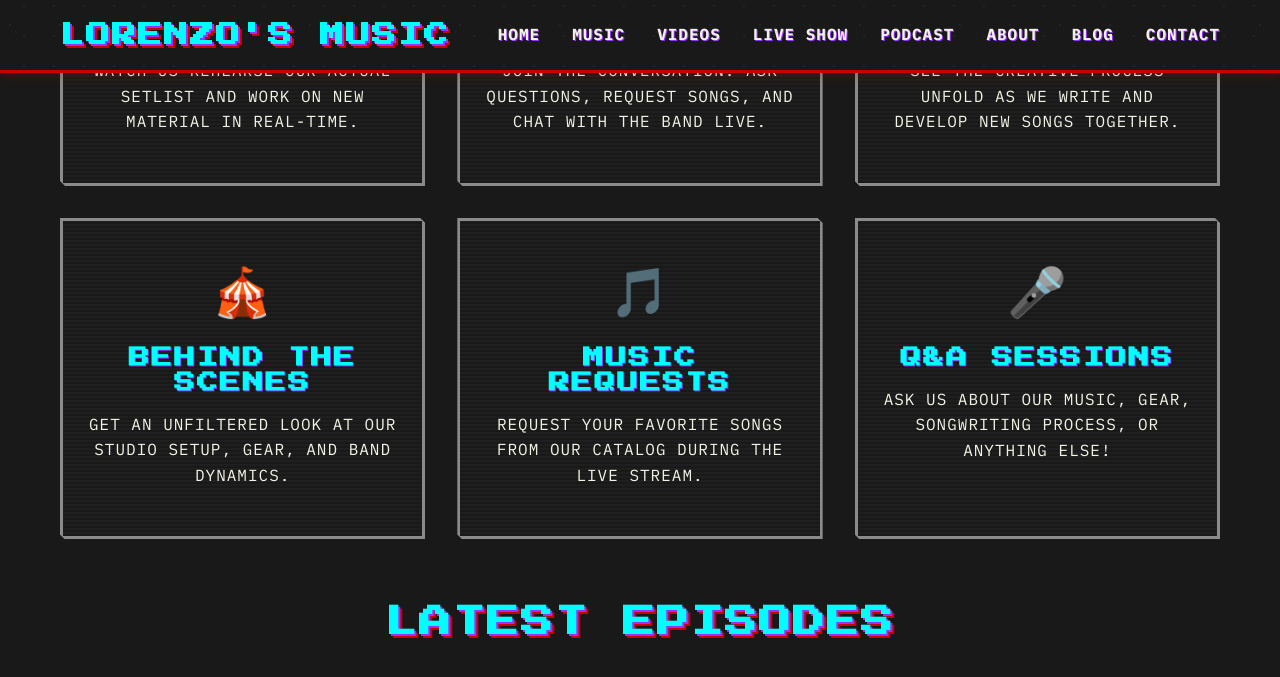
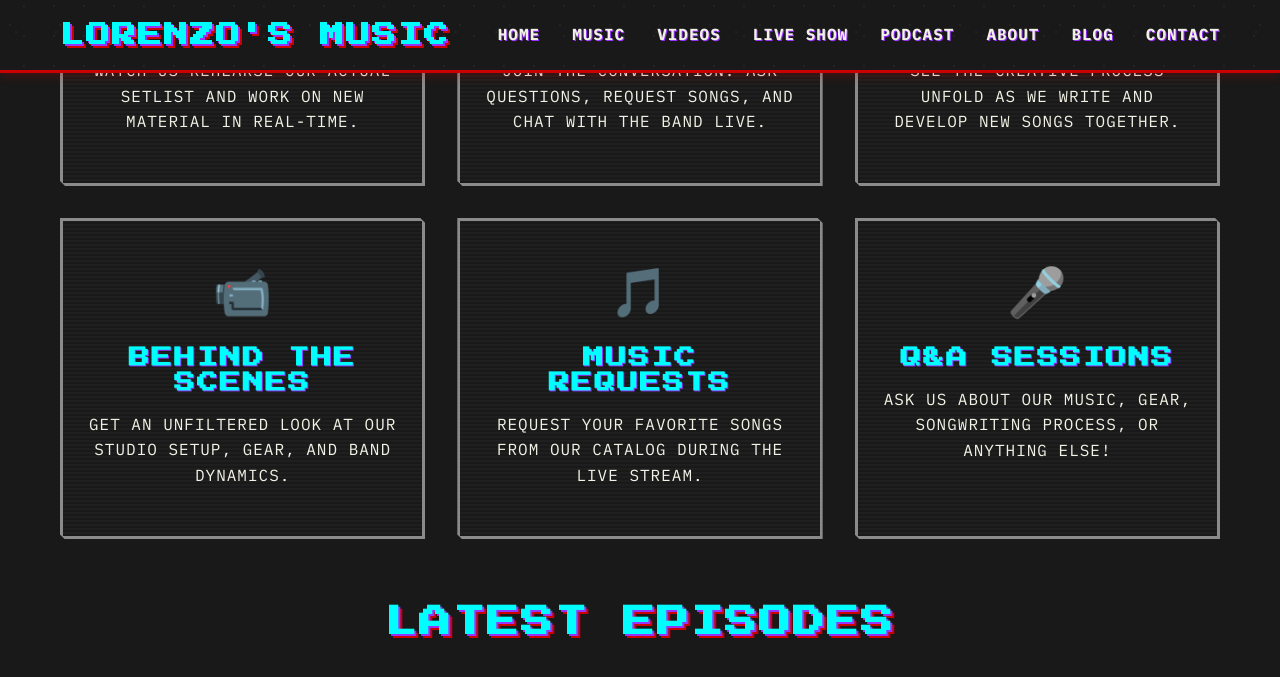
Before and after one commit to tmray/bootleg-videos, a Jekyll site: the page built from live-show.html, in a window 1280 px wide and 900 px high, scrolled down 1823 px, cut to the strip 0-689 px from the top of the window. Shown: the top 677 px of the strip. Built offline with Jekyll 4.4.1, drawn with Linux system fonts in a browser that asks for light colours.

Commit message:
Changed the behind the scenes card icon

```diff
--- a/_data/live_show.yml
+++ b/_data/live_show.yml
@@ -20,7 +20,7 @@ expectations:
     title: "Songwriting Sessions"
     description: "See the creative process unfold as we write and develop new songs together."
 
-  - icon: "🎪"
+  - icon: "📹"
     title: "Behind the Scenes"
     description: "Get an unfiltered look at our studio setup, gear, and band dynamics."
 
```
